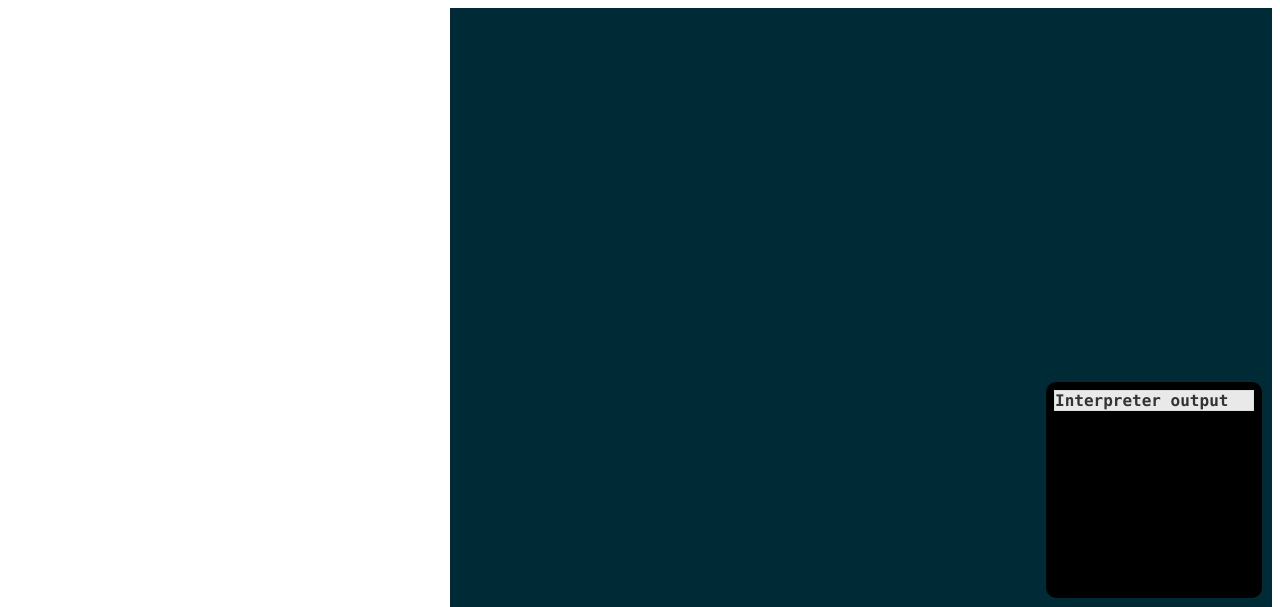
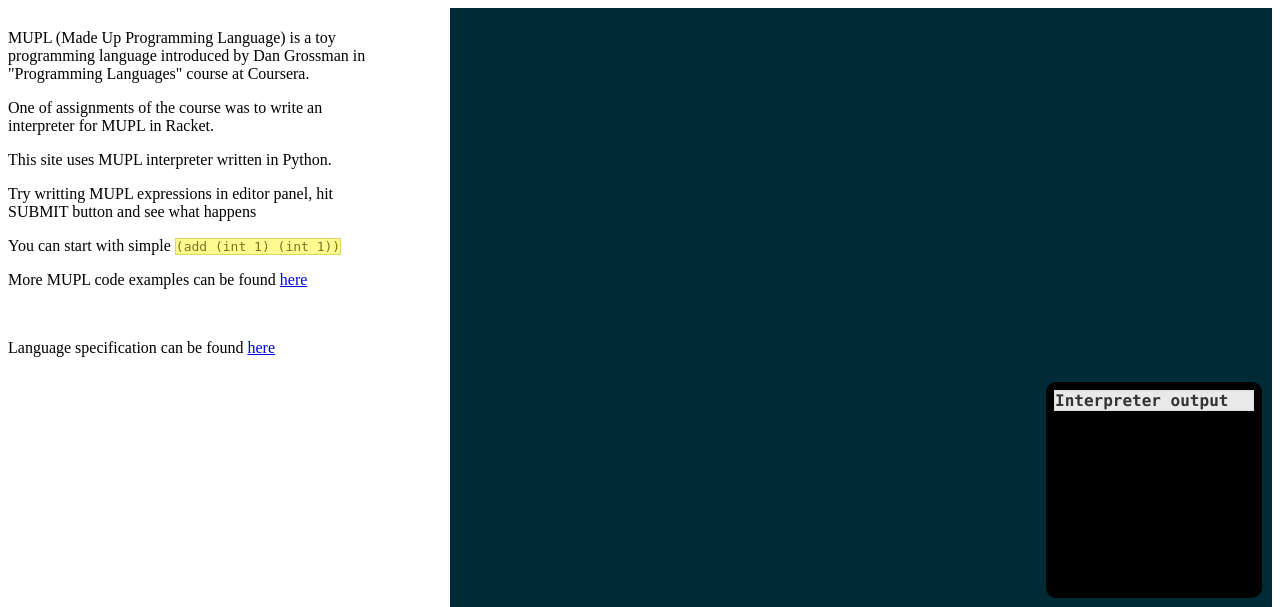
Before and after one commit to istepura/mupl-django, a Django app: template interp/templates/interp/index.html in a window 1280 px wide. Shown: the top 607 px of the page. Run offline with Django 3.2, Linux system fonts and the light colour scheme; the template is opened without the code that fills it, so the values that code supplies are empty; parts of the project's set-up code (start-up, migrations or seed data) failed here and were passed over; some libraries are stand-ins or nearby versions.

Commit message:
Add description

```diff
--- a/interp/static/style.css
+++ b/interp/static/style.css
@@ -1,3 +1,5 @@
+#code{
+}
 #leftpanel {
     height: 600px;
     float:left;
--- a/interp/templates/interp/index.html
+++ b/interp/templates/interp/index.html
@@ -12,6 +12,14 @@
     <body>
         <div id ="leftpanel">
             <h1></h1>
+            <p>MUPL (Made Up Programming Language) is a toy programming language introduced by Dan Grossman in "Programming Languages" course at Coursera.</p>
+            <p>One of assignments of the course was to write an interpreter for MUPL in Racket.</p>
+            <p>This site uses MUPL interpreter written in Python.</p>
+            <p>Try writting MUPL expressions in editor panel, hit SUBMIT button and see what happens</p>
+            <p>You can start with simple <code class="ui-state-highlight">(add (int 1) (int 1))</code></p>
+            <p>More MUPL code examples can be found <a href="https://gist.github.com/istepura/5053556">here</a></p>
+            <br>
+            <p>Language specification can be found <a href="http://courses.cs.washington.edu/courses/cse341/13wi/hw5.pdf">here</a></p>
         </div>
         <div id="middle">
             <div id="editor"/> </div>
```
